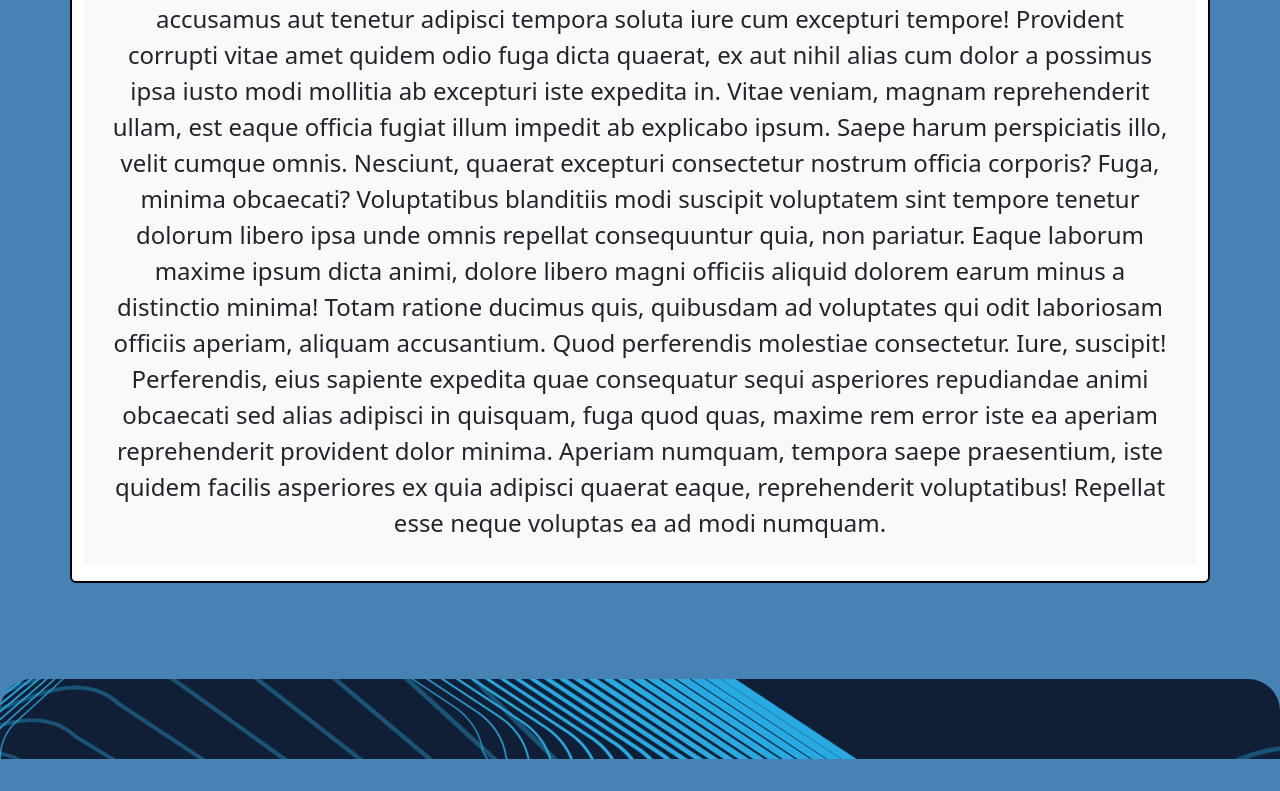
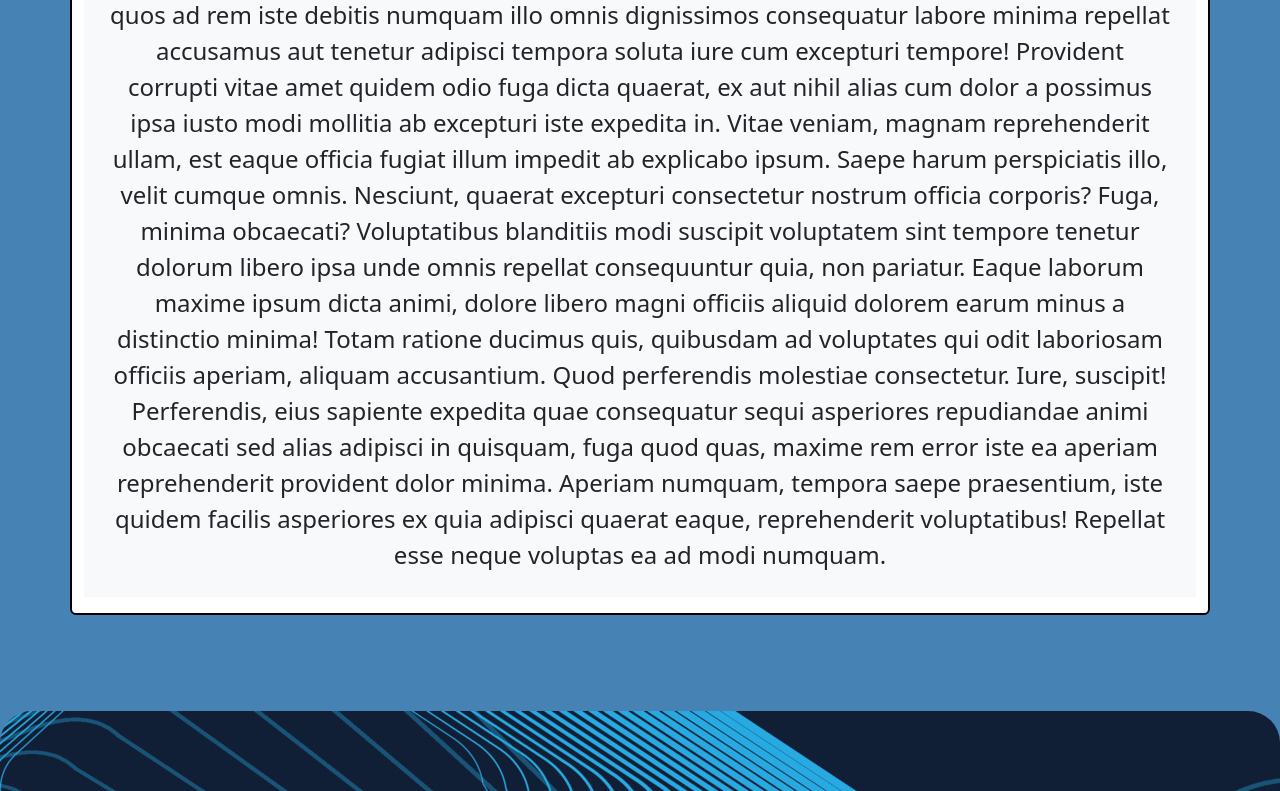
Before and after one commit to BkStyle89/react-router, a React (Vite) app: page / in a window 1280 px wide. Shown: the part 249-1040 px from the top of the page. Before the commit the page ends 1008 px from the top, so only its background shows below. Built offline with nearby package versions, Linux system fonts and the light colour scheme.

Commit message:
working single object link

```diff
--- a/src/components/AppFooter.jsx
+++ b/src/components/AppFooter.jsx
@@ -1,7 +1,9 @@
 export default function AppFooter(){
     return(
         <>
-        <footer className="footerBar rounded-top-5  mt-5">
+        <footer>
+        <div className="footerBar rounded-top-5  mt-5"></div>
+
         </footer>
         </>
     )
--- a/src/components/AppHeader.jsx
+++ b/src/components/AppHeader.jsx
@@ -1,7 +1,7 @@
 export default function AppHeader(){
     return(
         <>
-        <header className="headerBar text-center p-3 mb-3 rounded-bottom-5">
+        <header className="headerBar text-center p-3 mb-3 rounded-bottom-5 mb-5">
             <a className="text-decoration-none p-2 text-light bg-primary" href="/">HomePage</a>
             <a className="text-decoration-none p-2 text-light bg-primary " href="ChiSiamo">Chi Siamo</a>
             <a className="text-decoration-none p-2 text-light bg-primary" href="Prodotti">Prodotti</a>
--- a/src/index.css
+++ b/src/index.css
@@ -18,7 +18,7 @@ main{
 .footerBar{
     height: 80px;
     background-image: url(./assets/modern-minimalist-dark-blue-premium-abstract-background-with-luxury-geometric-dark-shape-exclusive-wallpaper-design-for-website-poster-brochure-presentation-free-vector.jpg);
-
+    display: flex;
 
 }
 
--- a/src/pages/Prodotti.jsx
+++ b/src/pages/Prodotti.jsx
@@ -1,6 +1,7 @@
 import AppHeader from "../components/AppHeader"
 import AppFooter from "../components/AppFooter"
 import { useEffect,useState } from "react"
+
 export default function Prodotti(){
 
 const api_link ="https://fakestoreapi.com/products"
@@ -35,6 +36,7 @@ return(
                                     <div className="d-flex justify-content-between mt-auto bg-light">
                                         <h5 className="bg-light">{product.rating.rate} voti:{product.rating.count} </h5>
                                         <h5 className="text-end bg-light">{product.price}&#8364;</h5>
+                                        <a href={`/prodotti/${product.id}`}> Vedi Prodotto</a>
                                     </div>
                                 </div>
                             </div>
```
